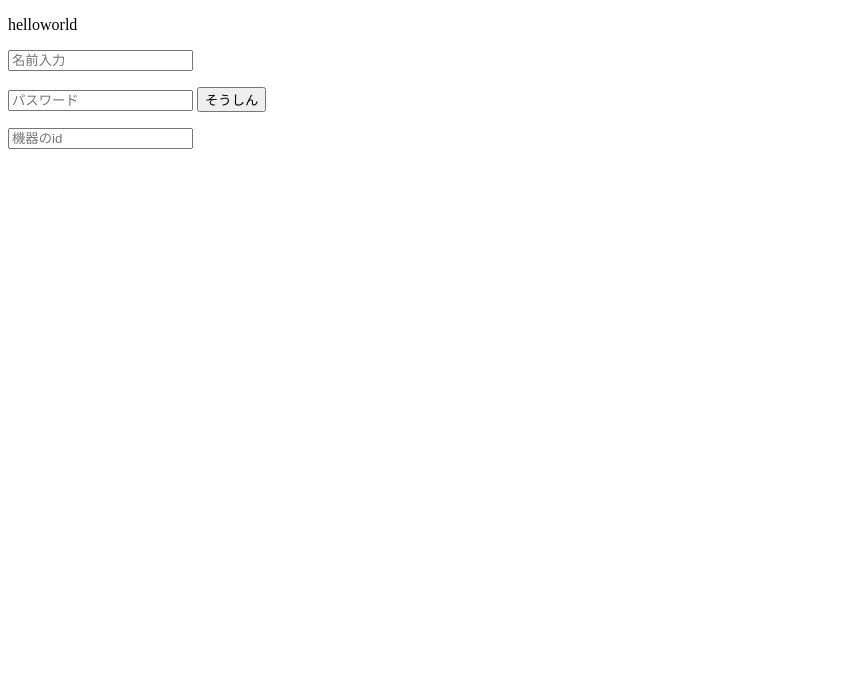
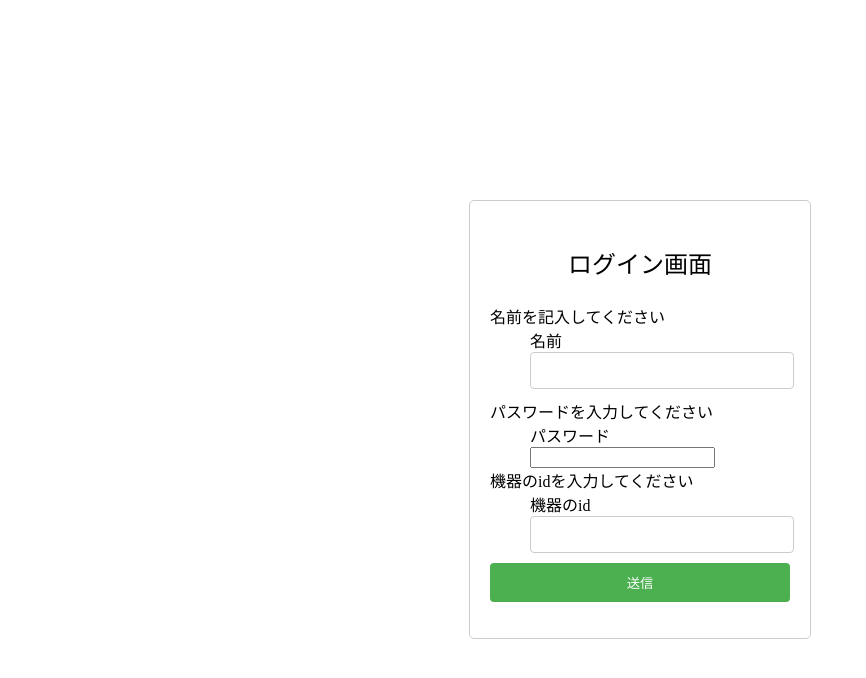
Before and after one commit to nararaki/remsHackson2023-nararaki, a website: page regislation/regislation.html in a window 1280 px wide. Shown: the whole page, without its empty margins (0-866 px from the left). Drawn offline with Linux system fonts and the light colour scheme; a web font is replaced by a local one.

Commit message:
サインアップ画面

```diff
--- a/package.json
+++ b/package.json
@@ -9,7 +9,9 @@
   "license": "ISC",
   "dependencies": {
     "cors": "^2.8.5",
+    "express": "^4.18.2",
     "mysql": "^2.18.1",
+    "mysql2": "^3.6.2",
     "nodemon": "^3.0.1"
   },
   "keywords": [],
--- /dev/null
+++ b/regislation/form.css
@@ -0,0 +1,41 @@
+@charset "UTF-8";
+
+form {
+  width: 300px;
+  margin: 0 auto;
+  padding: 20px;
+  background-color: #ffffff;
+  border: 1px solid #ccc;
+  border-radius: 5px;
+  margin-top: 25vh;
+  font-family: "Dela Gothic One";
+}
+
+.fsize{
+    font-size: 24px;
+    text-align: center;
+  }
+
+  #nameinput,
+  #password,
+  #iotnumber {
+    width: 93%;
+    padding: 10px;
+    margin-bottom: 10px;
+    border: 1px solid #ccc;
+    border-radius: 4px;
+  }
+
+  #passwdbutton {
+    width: 100%;
+    padding: 10px;
+    background-color: #4CAF50;
+    color: #ffffff;
+    border: none;
+    border-radius: 4px;
+    cursor: pointer;
+  }
+
+  #passwdbutton:hover {
+    background-color: #45a049;
+  }
--- a/regislation/regislation.html
+++ b/regislation/regislation.html
@@ -1,19 +1,36 @@
 <!DOCTYPE html>
-<html>
+<html lang="ja">
+    <head>
+        <meta charset="UTF-8">
+        <title>ログイン画面</title>
+        <link href="form.css" rel="stylesheet" type="text/css">
+        <link href="https://fonts.googleapis.com/css2?family=Dela+Gothic+One&display=swap" rel="stylesheet">
+        <meta name="viewport" content="width=device-width, initial-scale=1.0">
+    </head>
+    <body>
+        <form>
+            <p class="fsize"> ログイン画面</p>
+            <dl>
+                <dt>名前を記入してください</dt>
+                <dd>
+                    <label>名前<input type="text" id = "nameinput" required class="form"></label>
+                </dd>
+                <!-- <dt>メールアドレスを入力してください</dt> -->
+                <!-- <dd> -->
+                    <!-- <label>メール<input type="email" name="your-email" required></label> -->
+                <!-- </dd> -->
+                <dt>パスワードを入力してください</dt>
+                <dd>
+                    <label class="form">パスワード<input type="password" id = "passwdinput" required></label>
+                </dd>
+                <dt>機器のidを入力してください</dt>
+                <dd>
+                    <label class="form">機器のid<input type="text" id = "iotnumber" required></label>
+                </dd>
+                <button type="submit" id = "passwdbutton">送信</button>
+            </dl>
+        </form>
 
-<body>
-    <p>helloworld</p>
-    <p>
-    <input id = "nameinput"type = "text" placeholder = "名前入力"></input>
-    </p>
-    <p>
-        <input id = "passwdinput" type = "text" placeholder = "パスワード"></input>
-        <button id = "passwdbutton">そうしん</button>
-    </p>
-    <p>
-        <input id = "iotnumber" type = "text" placeholder="機器のid"></input>
-    </p>
     </body>
     <script src = "./index.js"></script>
-
 </html>
```
Also changed, not shown: 1 other file.
